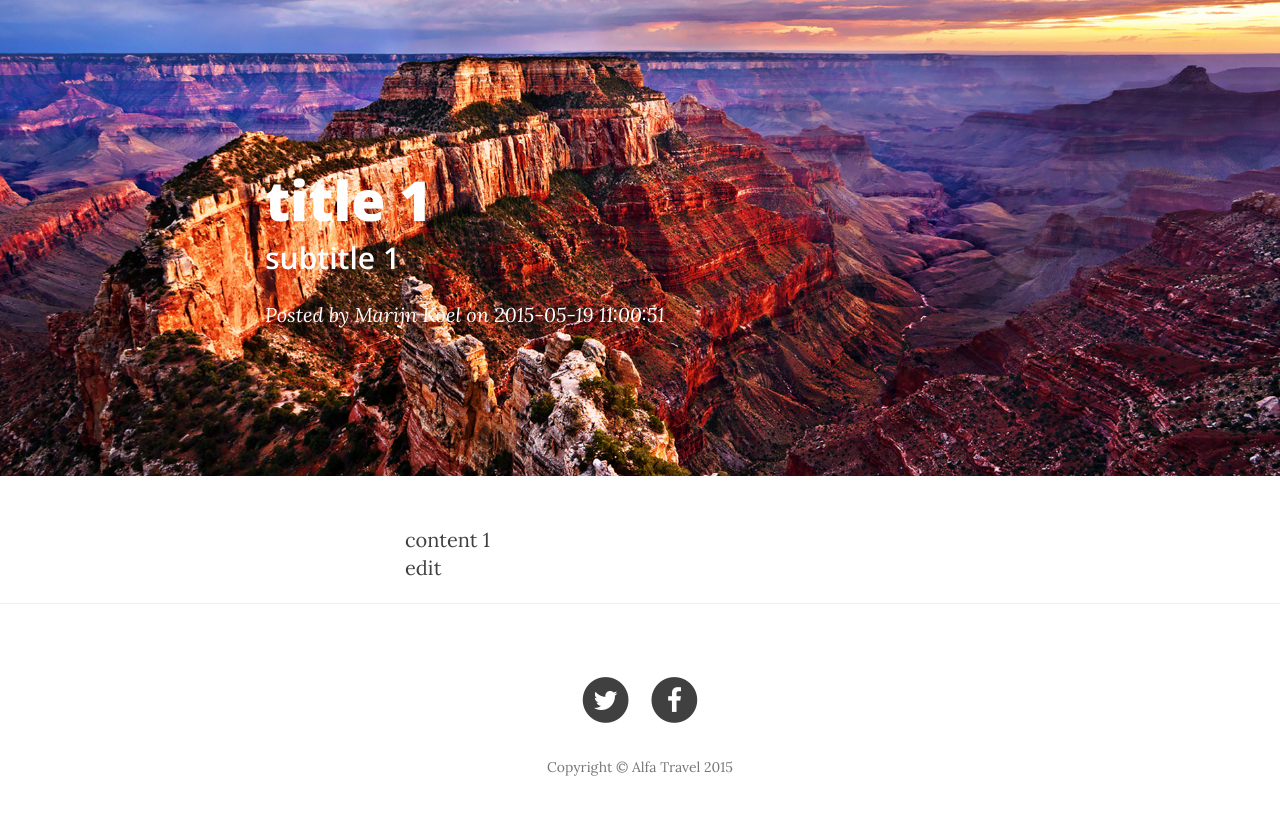
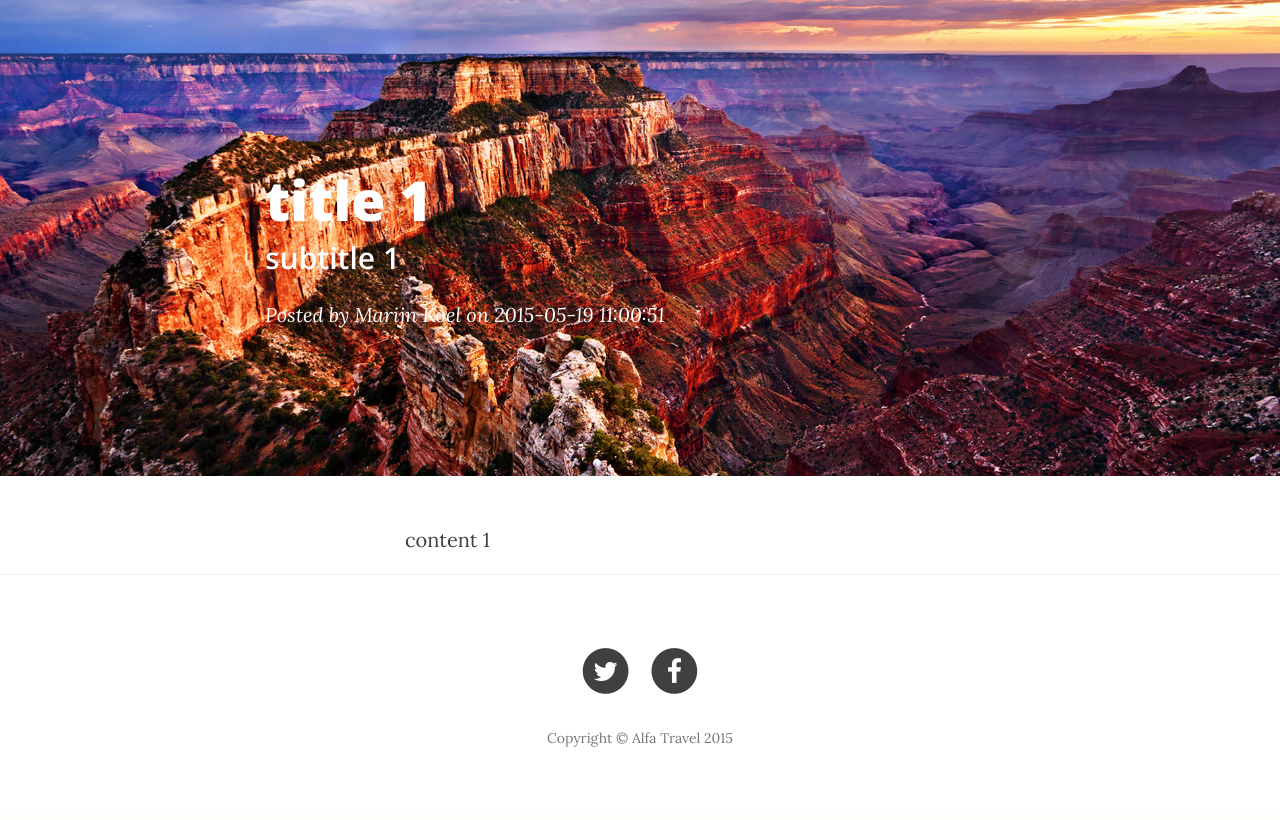
Before and after one commit to sjoulbak/AlfaTravel, a PHP site: page /article.php?id=1 in a window 1280 px wide. Shown: the top 820 px of the page. After the commit the page ends 747 px from the top, so only its background shows below. Run offline with PHP 8.4, Linux system fonts and the light colour scheme; data comes from the database, SQL or seed files in the repository; a stand-in replaces the project's code that opens the database connection; some libraries are stand-ins or nearby versions.

Commit message:
removed edit button on article page

```diff
--- a/php/article.php
+++ b/php/article.php
@@ -38,7 +38,6 @@ for ($i = 0; $i < $amount; $i++) {
         <div class="col-lg-8 col-lg-offset-2 col-md-10 col-md-offset-1">
           <div class="post-preview">
               <?php echo $article['content'] . "<br />";?>
-              <?php echo "<a href='updateform.php?id=".$article['id']."'>edit</a>"; ?>
           </div>
         </div>
         <?php } ?>
```
